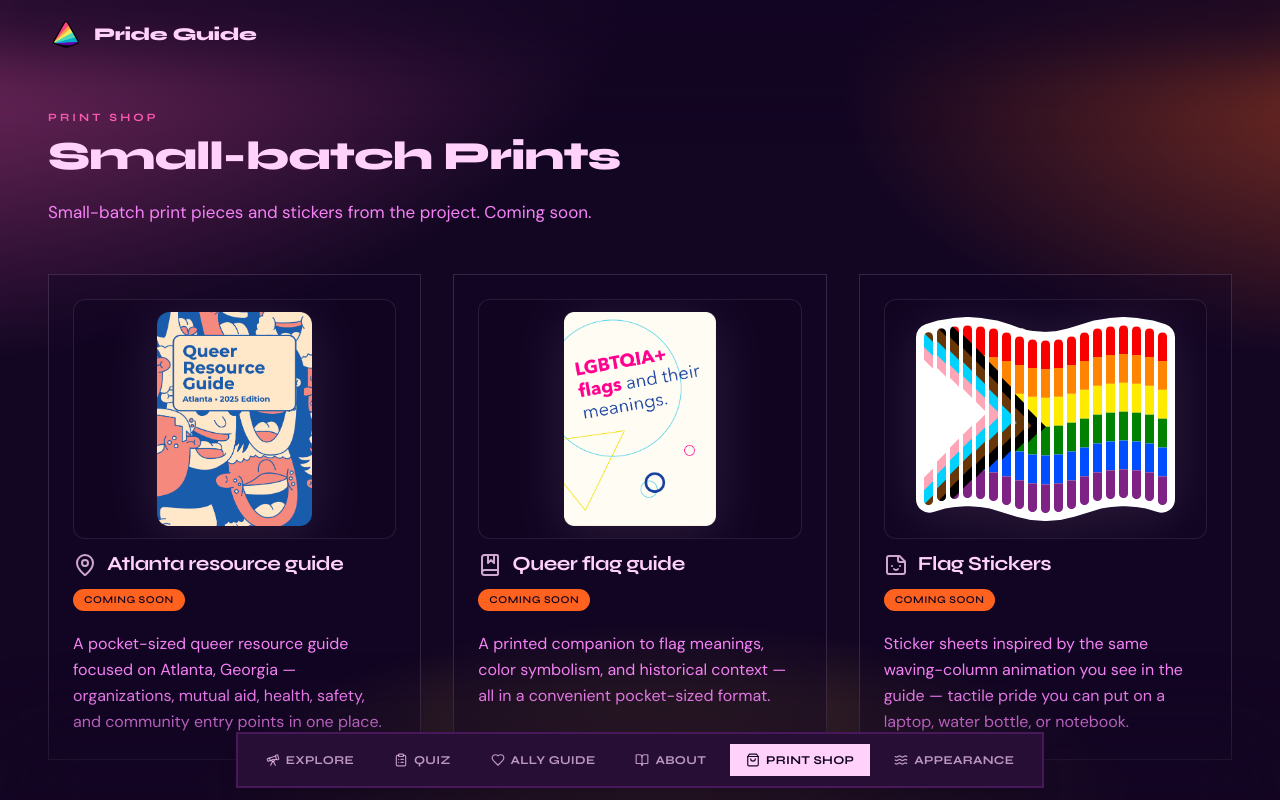
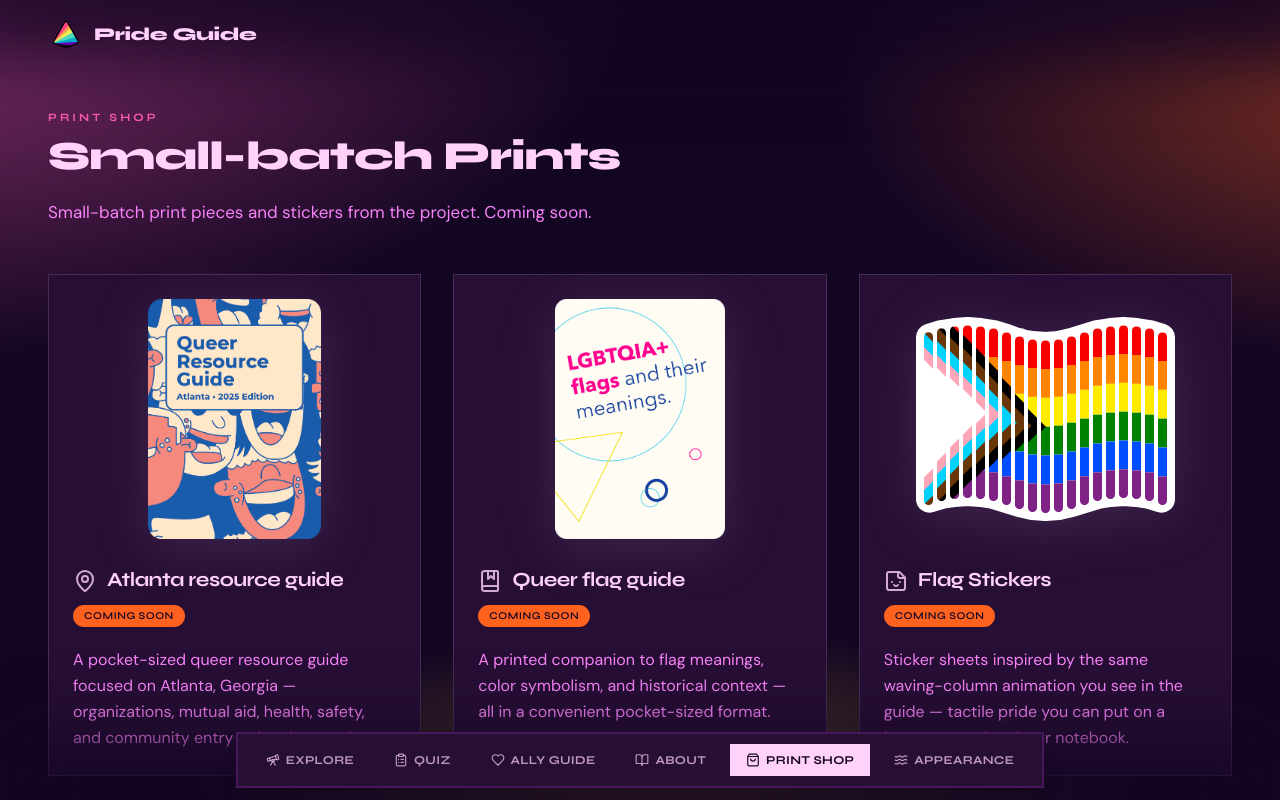
Before and after one commit to michaeldavidtodd/prideguide, a Next.js app: page /print-shop in a window 1280 px wide. Built offline with nearby package versions, Linux system fonts and the light colour scheme.

Commit message:
Update styles in PridePrintsPageClient for improved layout consistency. Adjusted thumbnail frame and card styles to enhance visual presentation.

```diff
--- a/components/pride-prints-page-client.tsx
+++ b/components/pride-prints-page-client.tsx
@@ -34,7 +34,7 @@ const QUEER_FLAG_GUIDE_THUMB = {
 
 /** Same fixed height for every print product thumbnail (covers + sticker). */
 const PRINT_THUMB_FRAME =
-  "flex h-56 min-h-0 w-full shrink-0 flex-col overflow-hidden rounded-xl border border-foreground/10 bg-background/30 px-2 py-2 sm:h-60 sm:px-3 sm:py-3"
+  "flex h-56 min-h-0 w-full shrink-0 flex-col rounded-xl sm:h-60 mb-4"
 
 const PRINT_THUMB_IMAGE_SIZES = "(max-width: 768px) 92vw, (max-width: 1280px) 34vw, 400px" as const
 
@@ -198,7 +198,7 @@ export function PridePrintsPageClient() {
             <Card
               key={product.id}
               className={cn(
-                "flex h-full flex-col border-foreground/15 bg-background/40 shadow-none",
+                "flex h-full flex-col border-foreground/15 bg-card shadow-none",
                 cornerRadius <= 0 && "rounded-none",
               )}
               style={studioShellStyle}
```
